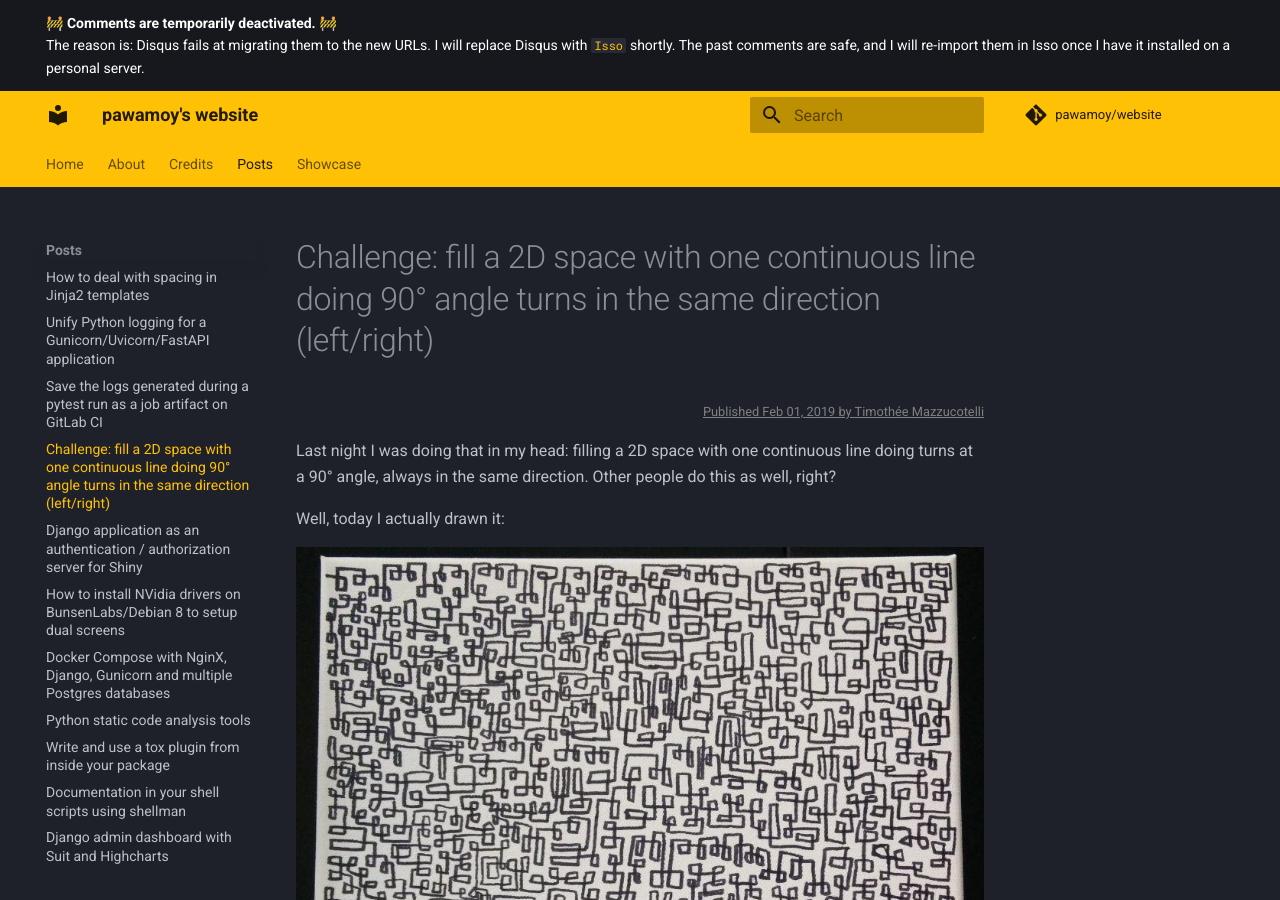
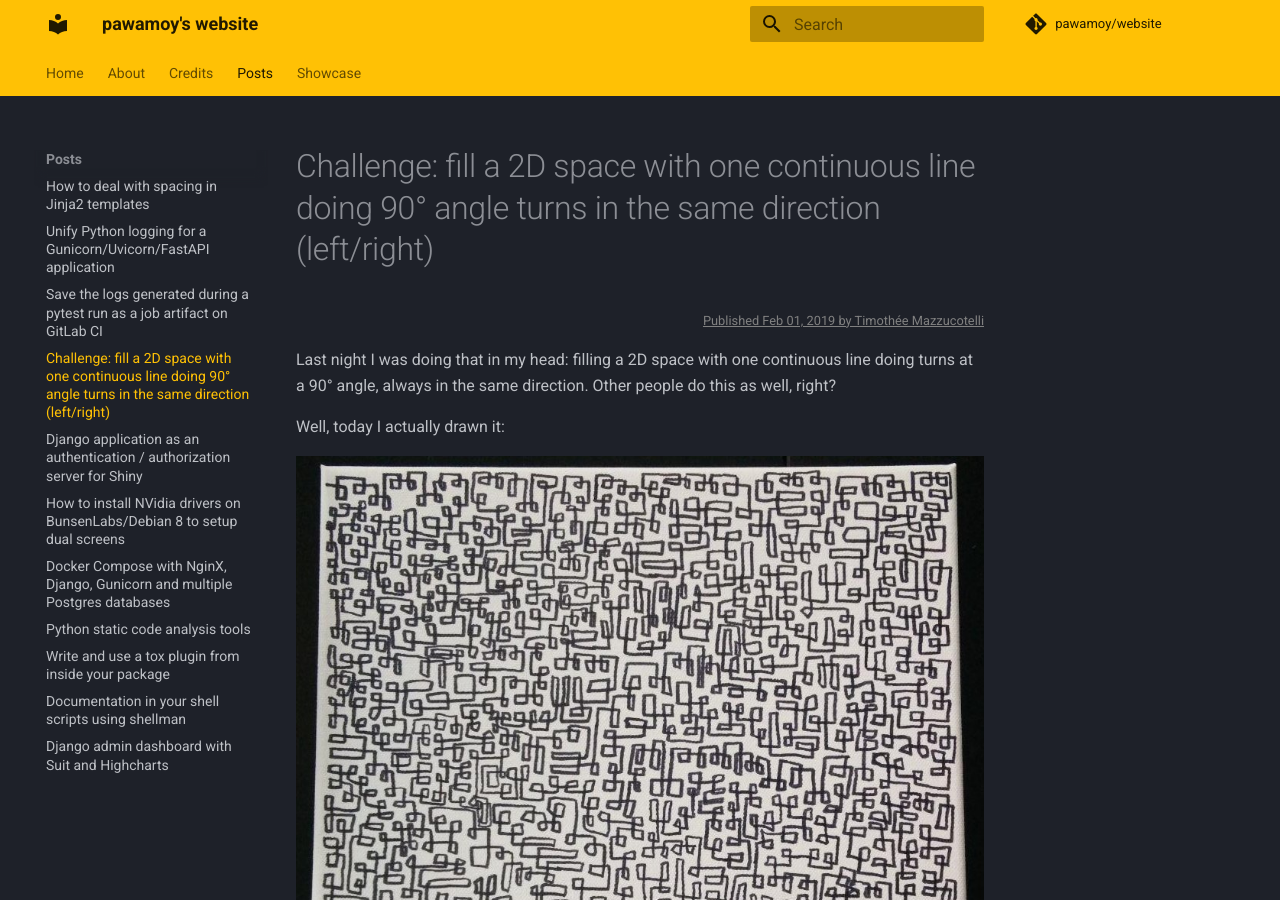
Before and after one commit to pawamoy/website, an MkDocs documentation site: the page built from docs/posts/challenge-fill-space-one-line-90-degree-same-direction.md, in a window 1280 px wide and 900 px high. Built offline with MkDocs 1.6.1 and Material for MkDocs 9.7.7, drawn with Linux system fonts in a browser that asks for light colours; emoji names are drawn with the system emoji font; comment, search, counter and statistics services are not loaded.

```diff
--- a/docs/templates/post.html
+++ b/docs/templates/post.html
@@ -1,12 +1,4 @@
 {% extends "main.html" %}
-
-{% block announce %}
-  <b>🚧 Comments are temporarily deactivated. 🚧</b><br>
-  The reason is: Disqus fails at migrating them to the new URLs.
-  I will replace Disqus with <a href="https://posativ.org/isso/"><code>Isso</code></a> shortly.
-  The past comments are safe, and I will re-import them in Isso
-  once I have it installed on a personal server.
- {% endblock %}
 
 {% block content %}
   <h1>{{ page.title }}</h1>
@@ -15,4 +7,13 @@
     {% if page.meta.authors %}by {{ page.meta.authors|join(",") }}{% endif %}
   </p>
   {{ page.content }}
+
+  <hr>
+  <script src="https://utteranc.es/client.js"
+        repo="pawamoy/pawamoy.github.io"
+        issue-term="pathname"
+        theme="preferred-color-scheme"
+        crossorigin="anonymous"
+        async>
+  </script>
 {% endblock %}
```
